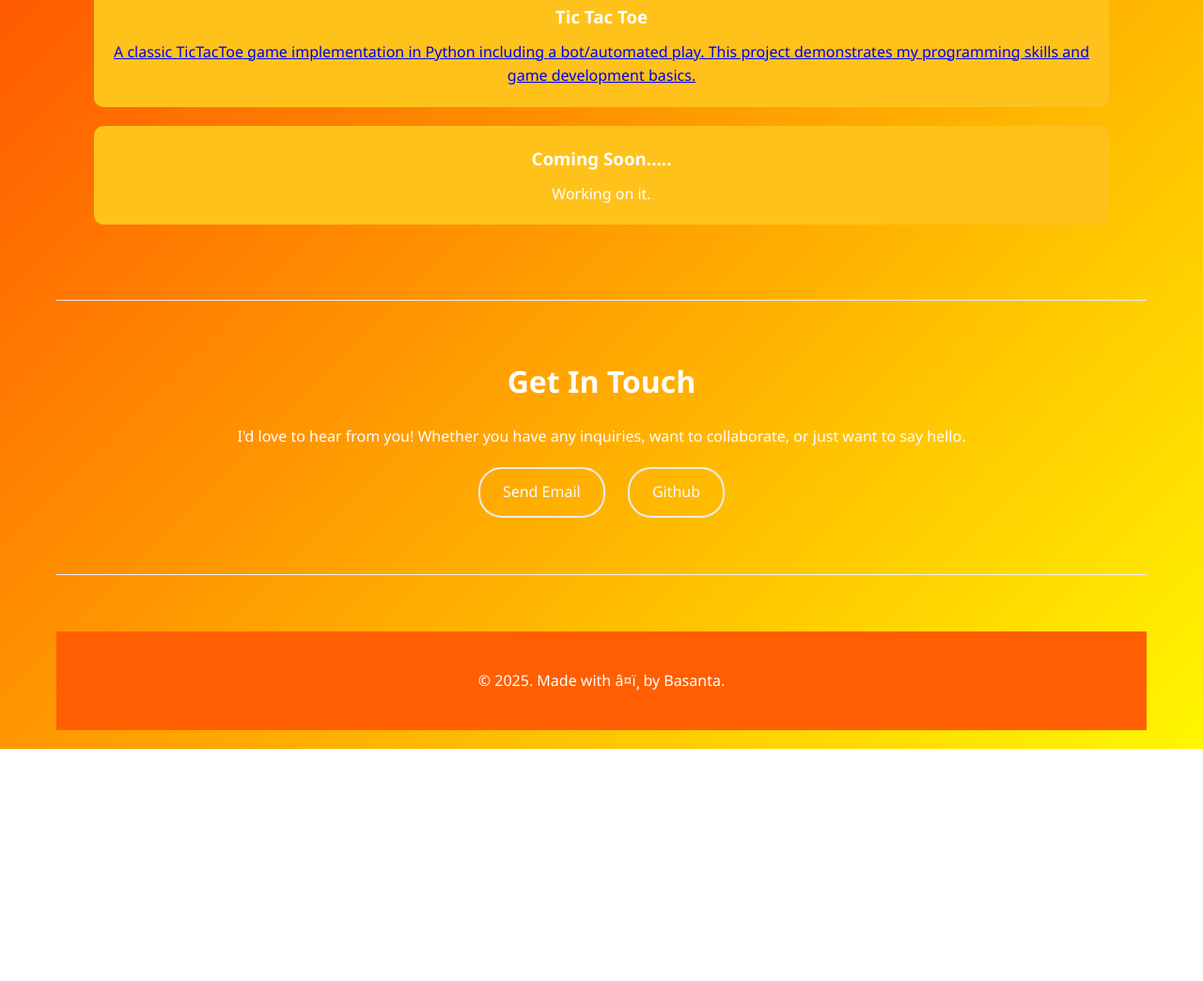
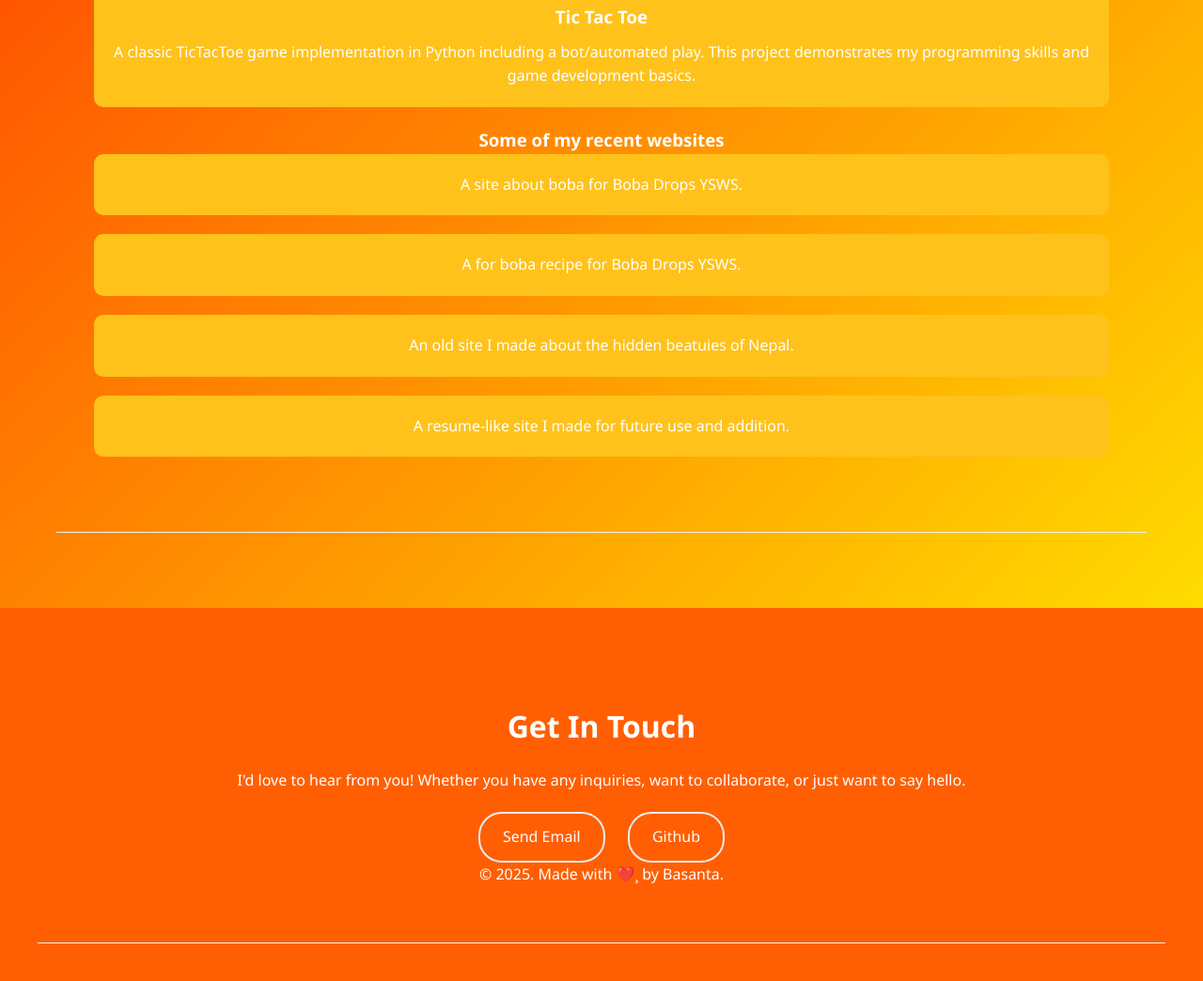
Before and after one commit to basanta-bhandari/basanta-bhandari.github.io, a plain HTML site: page projects/index.html in a window 1280 px wide. Shown: the part 727-1771 px from the top of the page at 94% size. Before the commit the page ends 1524 px from the top, so only its background shows below. Drawn offline with Linux system fonts and the light colour scheme; a script that the page names is missing.

Commit message:
some minor fixes

```diff
--- a/about/styles.css
+++ b/about/styles.css
@@ -108,6 +108,13 @@ footer {
     text-decoration: none;
 }
 
+
+.pjs{
+    text-decoration: none;
+    color: white;
+}
+
+
 @keyframes fadeInUp {
     from {
         opacity: 0;
--- a/projects/index.html
+++ b/projects/index.html
@@ -9,7 +9,7 @@
 <body>
     <div class="container">
         <header>
-            <img id="profile-pic" src="pfp.jpg" alt="Loading..">
+            <img id="profile-pic" src="../images/pfp.jpg" alt="Loading..">
             <h1>Basanta Bhandari</h1>
             <p class="subtitle">Web Dev & Programmer</p>
 
@@ -21,26 +21,34 @@
                 </div>
                 <div class="project">
                     <h3>Tic Tac Toe</h3>
-                    <a href="https://github.com/basanta-bhandari/TicTacToe">A classic TicTacToe game implementation in Python including a bot/automated play. This project demonstrates my programming skills and game development basics.</a>
+                    <a href="https://github.com/basanta-bhandari/TicTacToe" class="pjs">A classic TicTacToe game implementation in Python including a bot/automated play. This project demonstrates my programming skills and game development basics.</a>
                 </div>
+
+                    <h3>Some of my recent websites</h3>
                 <div class="project">
-                    <h3>Coming Soon.....</h3>
-                    <p>Working on it.</p>
+                    <a href="../boba/" class="pjs">A site about boba for Boba Drops YSWS.</a></div>
+                <div class="project">
+                    <a href="../boba/recipe/" class="pjs">A for boba recipe for Boba Drops YSWS.</a></div>
+                <div class="project">
+                    <a href="../gemsofnepal/" class="pjs">An old site I made about the hidden beatuies of Nepal.</a></div>
+                <div class="project">
+                    <a href="../cv/resume.html" class="pjs">A resume-like site I made for future use and addition.</a>
                 </div>
             </section>
 
+
+                </div>
+            </section>
+        </header>
+
+        <footer>
             <section id="contact">
                 <h2>Get In Touch</h2>
                 <p>I'd love to hear from you! Whether you have any inquiries, want to collaborate, or just want to say hello.</p>
                 <div style="margin-top: 20px;">
                     <a href="mailto:bhandari.basanta.47@example.com" class="btn" style="color: #fcfcfc; background: transparent; border: 2px solid #ebecf2;">Send Email</a>
                     <a href="https://github.com/basanta-bhandari/ " class="btn" style="color: #fcfcfc; background: transparent; border: 2px solid #ebecf2;">Github</a>
-                </div>
-            </section>
-        </header>
-
-        <footer>
-            <p>&copy; 2025. Made with â¤ï¸ by Basanta.</p>
+            <p>&copy; 2025. Made with ❤️¸ by Basanta.</p>
         </footer>
     </div>
 
```
Also changed, not shown: about/index.html (+7 -6 lines), cv/resume.html (+1 -1 lines).
